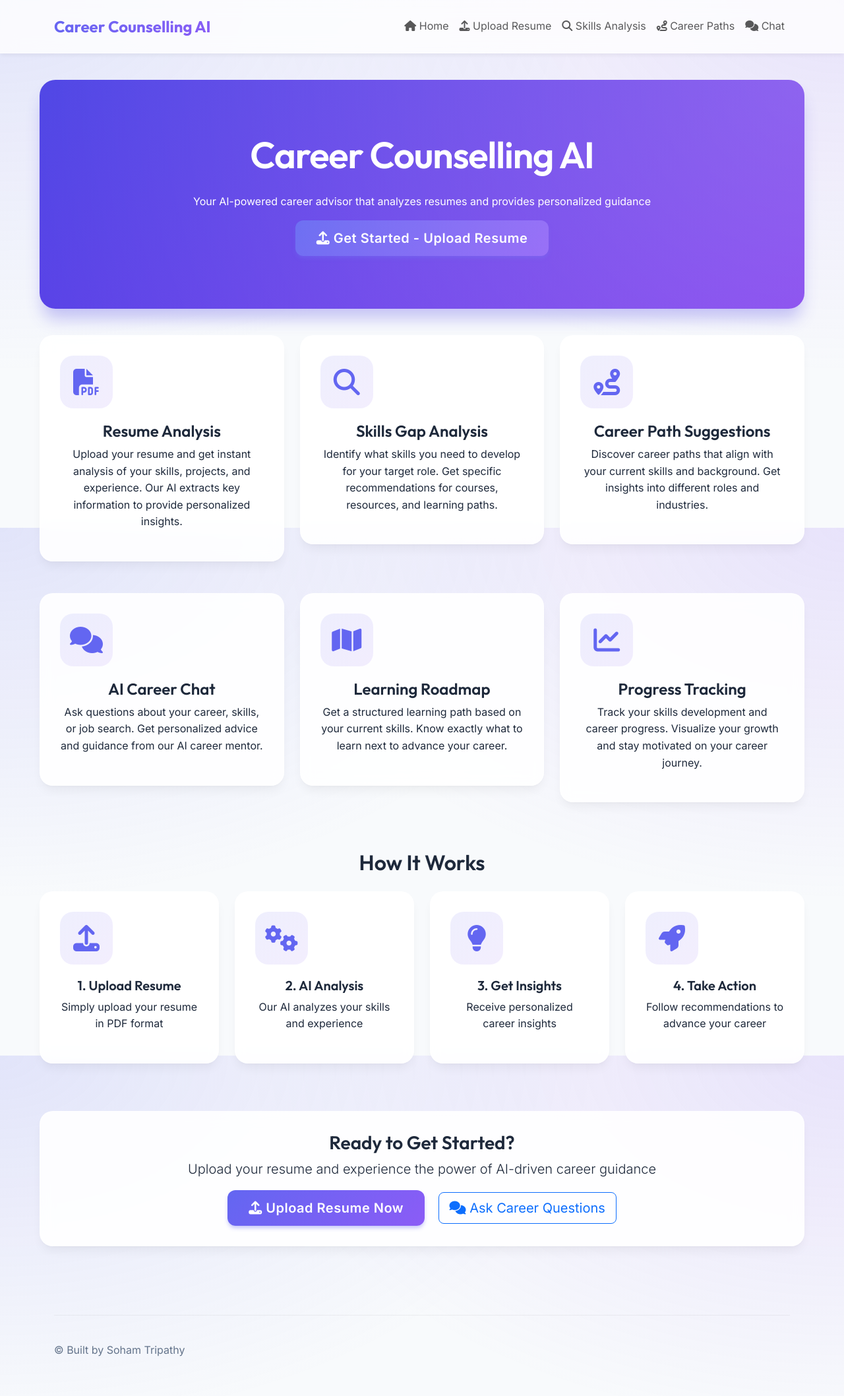
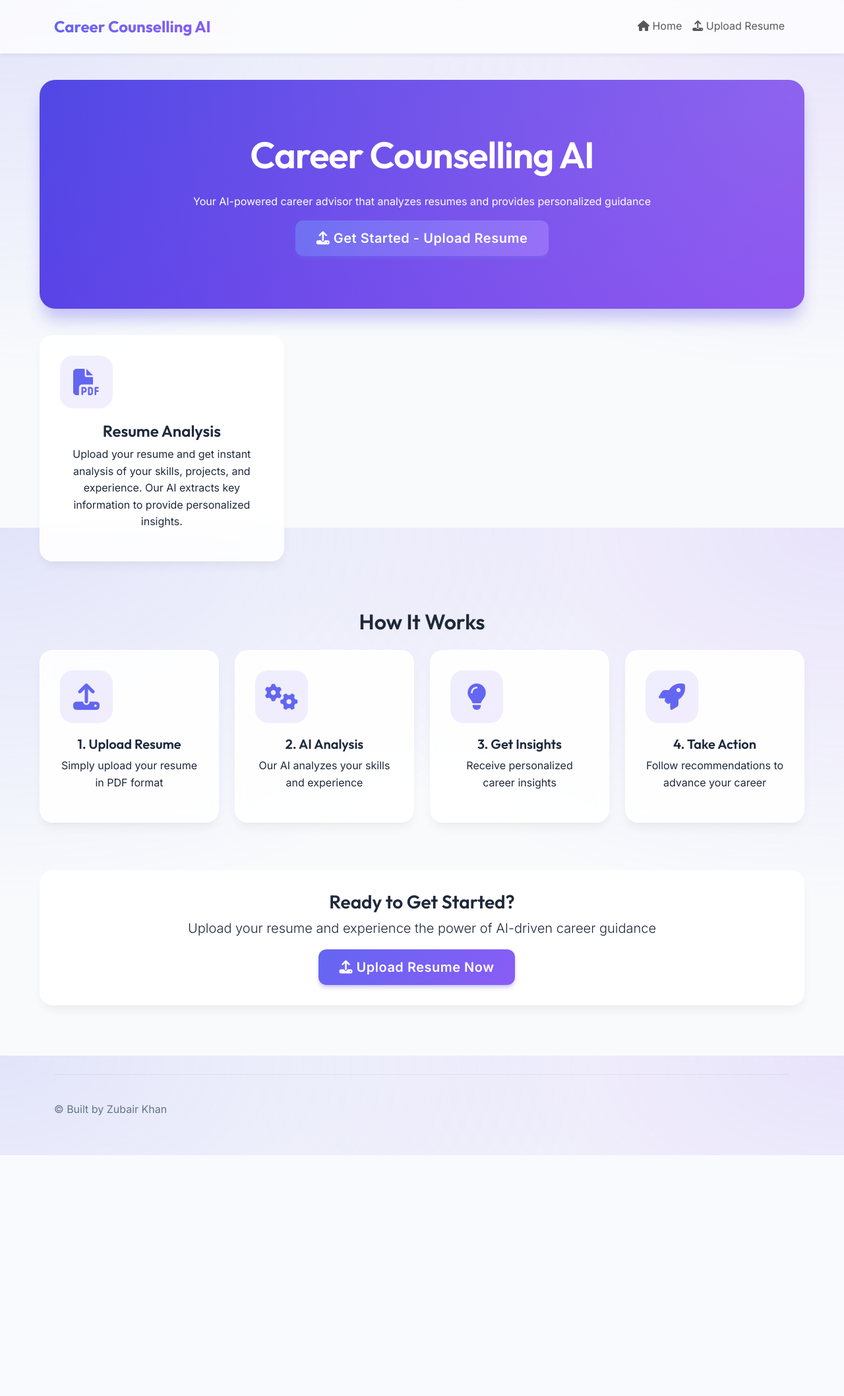
Before and after one commit to Zubair576335/career-counselling-ai, a Django app: page / in a window 1280 px wide. Shown: the whole page at 66% size. After the commit the page ends 1751 px from the top, so only its background shows below. Run offline with Django 5.2, Linux system fonts and the light colour scheme.

```diff
--- a/templates/base.html
+++ b/templates/base.html
@@ -256,7 +256,7 @@
                             <i class="fas fa-upload"></i> Upload Resume
                         </a>
                     </li>
-                    <li class="nav-item">
+                    <!-- <li class="nav-item">
                         <a class="nav-link" href="{% url 'career_advisor:skills_gap_analysis' %}">
                             <i class="fas fa-search"></i> Skills Analysis
                         </a>
@@ -270,7 +270,7 @@
                         <a class="nav-link" href="{% url 'career_advisor:career_chat' %}">
                             <i class="fas fa-comments"></i> Chat
                         </a>
-                    </li>
+                    </li> -->
                 </ul>
             </div>
         </div>
@@ -295,7 +295,7 @@
     <!-- Footer -->
     <div class="container">
         <div class="footer">
-            <p>&copy; Built by Soham Tripathy</p>
+            <p>&copy; Built by Zubair Khan</p>
         </div>
     </div>
 
--- a/templates/career_advisor/home.html
+++ b/templates/career_advisor/home.html
@@ -25,7 +25,7 @@
         </div>
     </div>
 
-    <div class="col-md-4">
+    <!-- <div class="col-md-4">
         <div class="feature-card text-center">
             <div class="feature-icon">
                 <i class="fas fa-search"></i>
@@ -45,10 +45,10 @@
             <p>Discover career paths that align with your current skills and background. Get insights into different
                 roles and industries.</p>
         </div>
-    </div>
+    </div> -->
 </div>
 
-<div class="row mt-4">
+<!-- <div class="row mt-4">
     <div class="col-md-4">
         <div class="feature-card text-center">
             <div class="feature-icon">
@@ -81,7 +81,7 @@
                 career journey.</p>
         </div>
     </div>
-</div>
+</div> -->
 
 <!-- How It Works Section -->
 <div class="row mt-5">
@@ -140,9 +140,9 @@
             <a href="{% url 'career_advisor:upload_resume' %}" class="btn btn-primary btn-lg me-3">
                 <i class="fas fa-upload"></i> Upload Resume Now
             </a>
-            <a href="{% url 'career_advisor:career_chat' %}" class="btn btn-outline-primary btn-lg">
+            <!-- <a href="{% url 'career_advisor:career_chat' %}" class="btn btn-outline-primary btn-lg">
                 <i class="fas fa-comments"></i> Ask Career Questions
-            </a>
+            </a> -->
         </div>
     </div>
 </div>
```
Also changed, not shown: DEPLOYMENT_GUIDE.md (+1 -1 lines), templates/career_advisor/analyze.html (+6 -6 lines), README.md.
